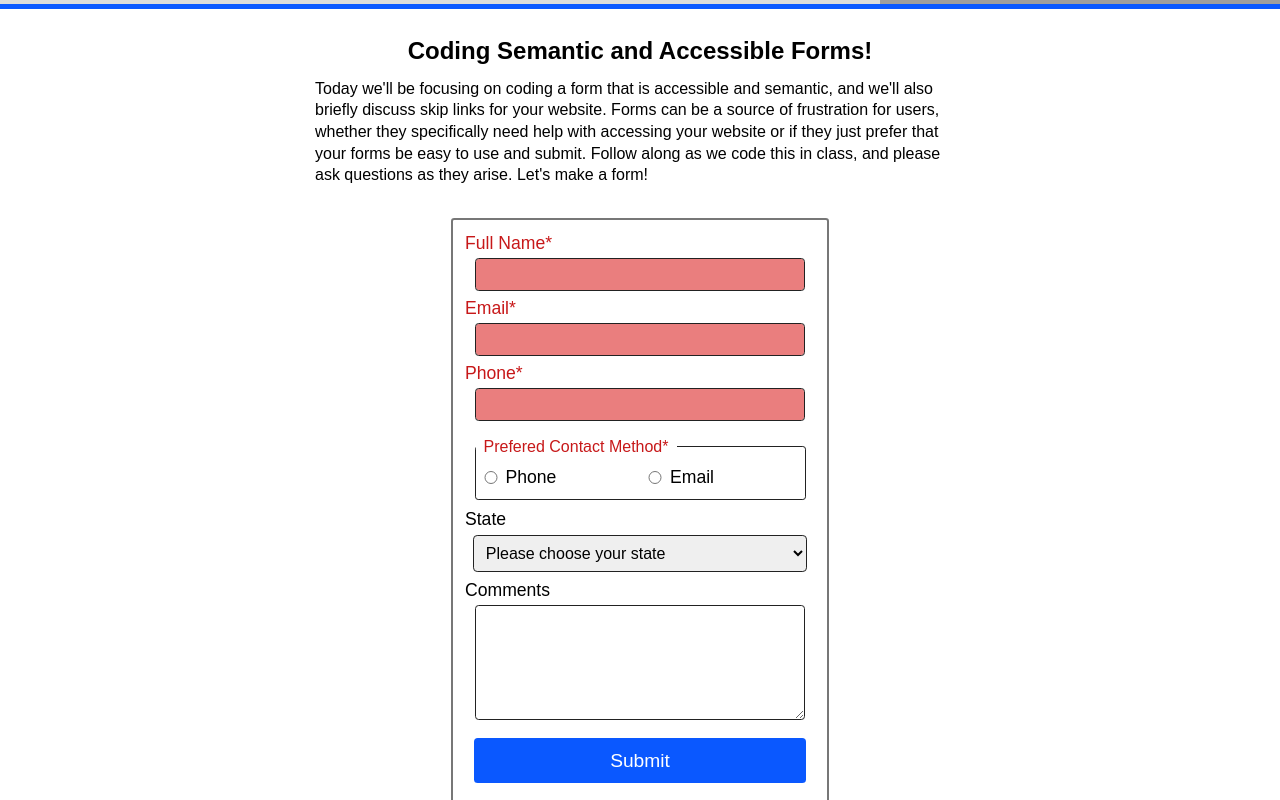
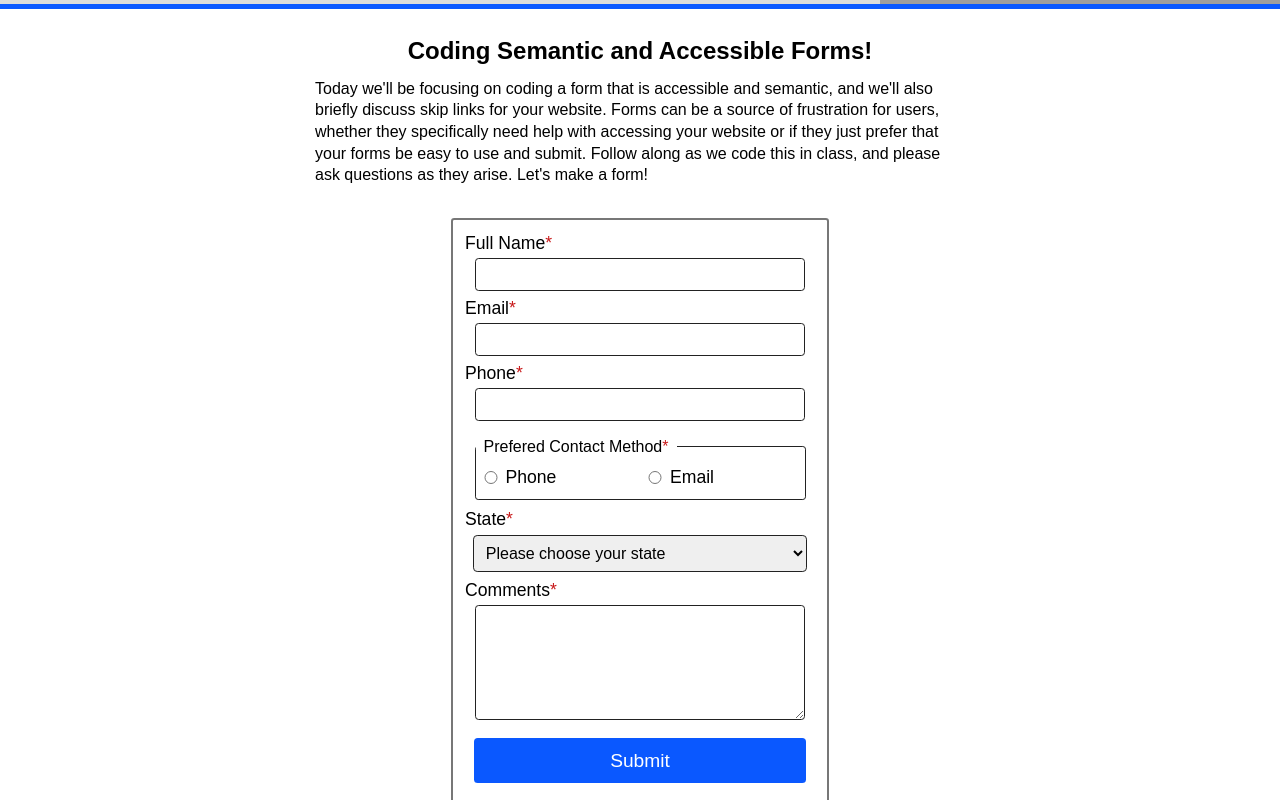
Before and after one commit to AlexKrussell/GIT-414-Module-2-Activity-2, a plain HTML site: page index.html in a window 1280 px wide. Shown: the part 477-1277 px from the top of the page. Drawn offline with Linux system fonts and the light colour scheme; grey boxes are pictures that could not be loaded.

Commit message:
Updates
Added spans for required class.

```diff
--- a/index.html
+++ b/index.html
@@ -28,24 +28,24 @@
 
 <!-- TO-DO: ADD FORM CODE HERE DURING CLASS, FOLLOW ALONG TO COMPLETE  -->
             <form action="https://wp.zybooks.com/form-viewer.php" method="post">
-                <label for="fullname" class="required">Full Name*</label>
+                <label for="fullname">Full Name<span class="required">*</span></label>
                 <input type="text" id="fullname" name="fullname" required>
 
-                <label for="email" class="required">Email*</label>
-                <input type="text" id="email" name="email" required>
+                <label for="email">Email<span class="required">*</span></label>
+                <input type="email" id="email" name="email" required>
 
-                <label for="phone" class="required">Phone*</label>
-                <input type="text" id="phone" name="phone" required>
+                <label for="phone">Phone<span class="required">*</span></label>
+                <input type="tel" id="phone" name="phone" required>
 
                 <fieldset>
-                <legend class="required">Prefered Contact Method*</legend>
+                <legend>Prefered Contact Method<span class="required">*</span></legend>
                 <input type="radio" id="contactPhone" name="contactMethod" value="phone" required>
                 <label for="contactPhone">Phone</label>
                 <input type="radio" id="contactEmail" name="contactMethod" value="email" required>
                 <label for="contactEmail">Email</label>
                 </fieldset>
-                <label for="fullname">State</label>
-                <select name="statesSelect"> <!--STATES-->
+                <label for="fullname">State<span class="required">*</span></label>
+                <select name="statesSelect" required> <!--STATES-->
                     <option value="">Please choose your state</option>
                     <option value="AL">Alabama</option>
                     <option value="AK">Alaska</option>
@@ -100,8 +100,8 @@
                     <option value="WY">Wyoming</option>
                 </select>
 
-                <label for="comments">Comments</label>
-                <textarea id="comments" name="comments" rows="5">
+                <label for="comments">Comments<span class="required">*</span></label>
+                <textarea id="comments" name="comments" rows="5" required>
                 </textarea>
 
                 <input type="submit" value="Submit">
--- a/styles.css
+++ b/styles.css
@@ -213,8 +213,9 @@ input:focus, select:focus, textarea:focus{
 }
 
 input:invalid, select:invalid, textarea:invalid{
-	background-color: #e04242ad;
+	border-color: #e04242ad;
 }
+
 
 fieldset{
 	margin: 0.5em auto;
```
